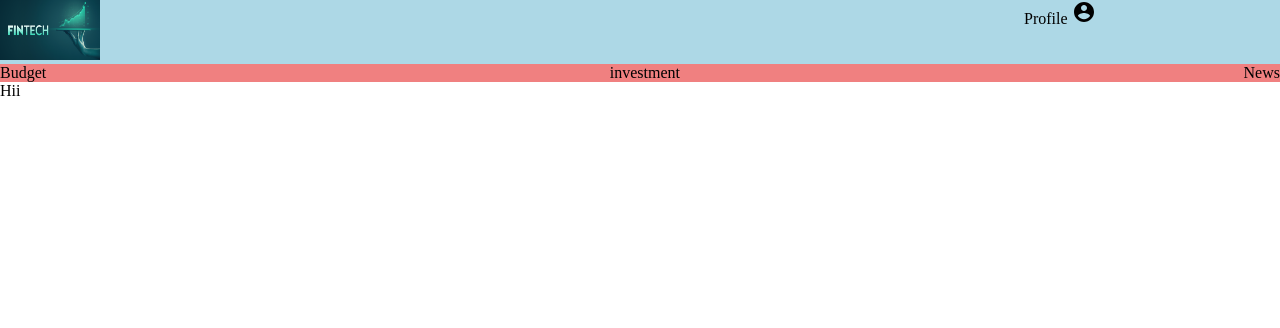
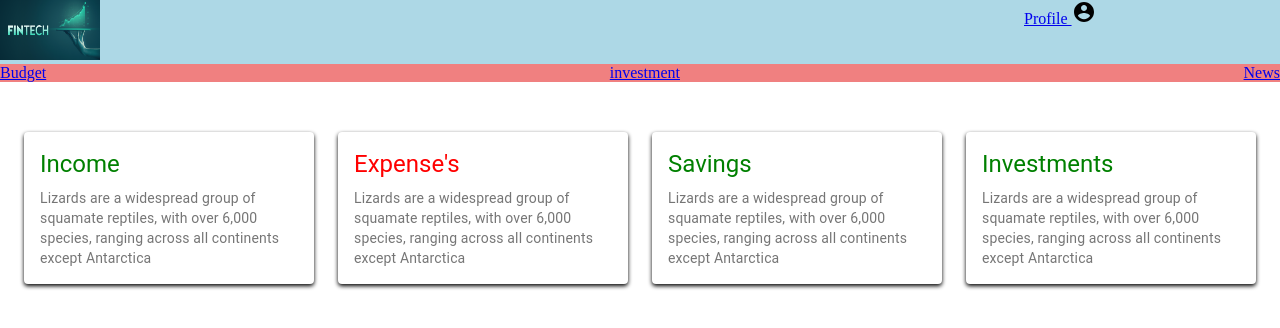
Before and after one commit to mittalsam20/Family-budget-tracker, a React (Create React App) app in the folder client/: page / in a window 1280 px wide. Shown: the top 328 px of the page. Built offline with nearby package versions, Linux system fonts and the light colour scheme.

Commit message:
home cards done

```diff
--- a/client/src/App.js
+++ b/client/src/App.js
@@ -1,7 +1,7 @@
 import "./App.scss";
 import { BrowserRouter, Switch, Route } from "react-router-dom";
 
-import Home from "./pages/home/Home";
+import Home from "./pages/home/home";
 import Investment from "./pages/investment/Investment";
 import News from "./pages/news/News";
 import FamilyManager from "./pages/family-manager/FamilyManager";
@@ -12,6 +12,7 @@ const App = () => {
     <BrowserRouter>
       <Topbar />
       <Switch>
+        {/* <Route path="/" exact component={signup} /> */}
         <Route path="/" exact component={Home} />
         <Route path="/investment" exact component={Investment} />
         <Route path="/news" exact component={News} />
--- a/client/src/App.scss
+++ b/client/src/App.scss
@@ -1,4 +1,9 @@
-a{
-    text-decoration: none;
-    color: inherit;
+* {
+    margin: 0px;
+    padding: 0px;
+    box-sizing: border-box;
+     ::before,
+     ::after {
+        box-sizing: border-box;
+    }
 }
--- /dev/null
+++ b/client/src/component/cards/cards.css
@@ -0,0 +1,5 @@
+.home-cards {
+    margin-top: 50px;
+    /* border: 1px solid green; */
+    box-shadow: 0px 2px 4px black !important;
+}
--- /dev/null
+++ b/client/src/component/cards/homeCards.js
@@ -0,0 +1,42 @@
+import { makeStyles } from "@material-ui/core/styles";
+import Card from "@material-ui/core/Card";
+import CardActionArea from "@material-ui/core/CardActionArea";
+import CardContent from "@material-ui/core/CardContent";
+import Typography from "@material-ui/core/Typography";
+// import Button from "@material-ui/core/Button";
+import "./cards.css";
+const useStyles = makeStyles({
+  root: {
+    maxWidth: 290,
+  },
+});
+
+const HomeCards = (props) => {
+  const { heading, headingColor } = props;
+  const classes = useStyles();
+  return (
+    <>
+      <Card className={`${classes.root} home-cards `}>
+        <CardActionArea>
+          <CardContent>
+            <Typography
+              gutterBottom
+              variant="h5"
+              component="h2"
+              style={{ color: headingColor }}
+            >
+              {heading}
+            </Typography>
+
+            <Typography variant="body2" color="textSecondary" component="p">
+              Lizards are a widespread group of squamate reptiles, with over
+              6,000 species, ranging across all continents except Antarctica
+            </Typography>
+          </CardContent>
+        </CardActionArea>
+      </Card>
+    </>
+  );
+};
+
+export default HomeCards;
--- a/client/src/index.js
+++ b/client/src/index.js
@@ -1,6 +1,5 @@
 import React from "react";
 import ReactDOM from "react-dom";
-import "./index.scss";
 import App from "./App";
 
 ReactDOM.render(<App />, document.getElementById("root"));
--- a/client/src/index.scss
+++ /dev/null
@@ -1,3 +0,0 @@
-*{
-    margin: 0;
-}
--- a/client/src/pages/home/Home.jsx
+++ /dev/null
@@ -1,12 +0,0 @@
-import React from 'react'
-import "./Home.scss"
-
-function Home() {
-    return (
-        <div className="home">
-            Hii
-        </div>
-    )
-}
-
-export default Home
--- /dev/null
+++ b/client/src/pages/home/home.css
@@ -0,0 +1,4 @@
+.all-cards {
+    display: flex;
+    justify-content: space-evenly;
+}
--- /dev/null
+++ b/client/src/pages/home/home.jsx
@@ -0,0 +1,19 @@
+import React from "react";
+import "./home.css";
+import HomeCards from "../../component/cards/homeCards";
+function Home() {
+  return (
+    <>
+      <div className="container">
+        <div className="all-cards">
+          <HomeCards heading="Income" headingColor="green" />
+          <HomeCards heading="Expense's" headingColor="red" />
+          <HomeCards heading="Savings" headingColor="green" />
+          <HomeCards heading="Investments" headingColor="green" />
+        </div>
+      </div>
+    </>
+  );
+}
+
+export default Home;
```
Also changed, not shown: client/src/pages/home/Home.scss (deleted).
